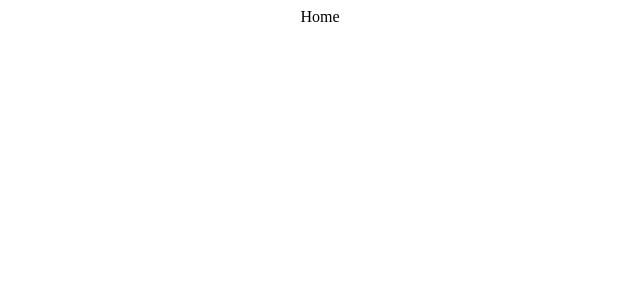
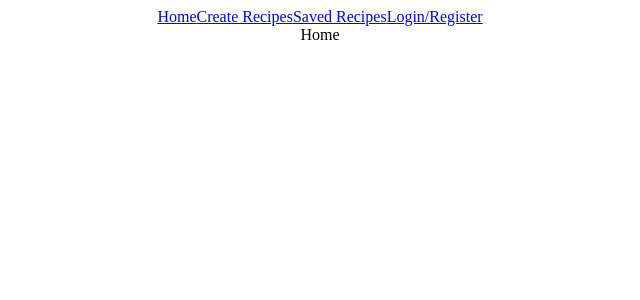
Before and after one commit to TuboLax/Pepper-Pandas-Recipe-Corner, a React (Create React App) app in the folder frontend/: page / in a window 1280 px wide. Shown: the top 300 px of the page, without its empty margins (320-960 px from the left). Built offline with nearby package versions, Linux system fonts and the light colour scheme.

Commit message:
Nav Bar Creation
- created navbar.js
- created navbar routes in Apps.js

```diff
--- a/frontend/src/App.js
+++ b/frontend/src/App.js
@@ -4,11 +4,13 @@ import { Home } from "./pages/home";
 import { Auth } from "./pages/auth";
 import { CreateRecipe } from "./pages/create-recipes";
 import { SavedRecipes } from "./pages/saved-recipes";
+import { Navbar } from "./components/navbar";
 
 function App() {
   return (
     <div className="App">
       <Router>
+        <Navbar />
         <Routes>
           <Route path="/" element={<Home />} />
           <Route path="/auth" element={<Auth />} />
--- /dev/null
+++ b/frontend/src/components/navbar.js
@@ -0,0 +1,12 @@
+import { Link } from "react-router-dom";
+
+export const Navbar = () => {
+    return (
+        <div className="navbar">
+            <Link to="/">Home</Link>
+            <Link to="/create-recipes">Create Recipes</Link>
+            <Link to="/saved-recipes">Saved Recipes</Link>
+            <Link to="/auth">Login/Register</Link>
+        </div>
+    );
+}
```
